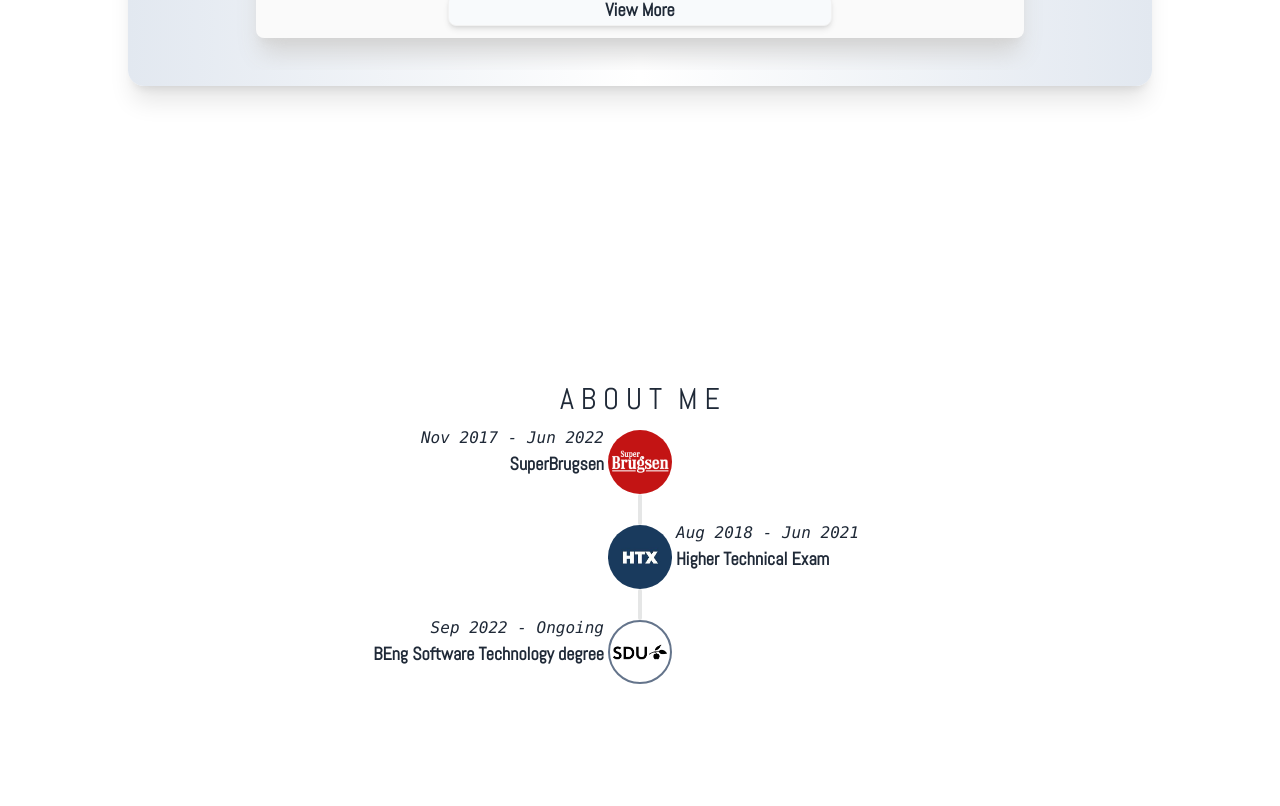
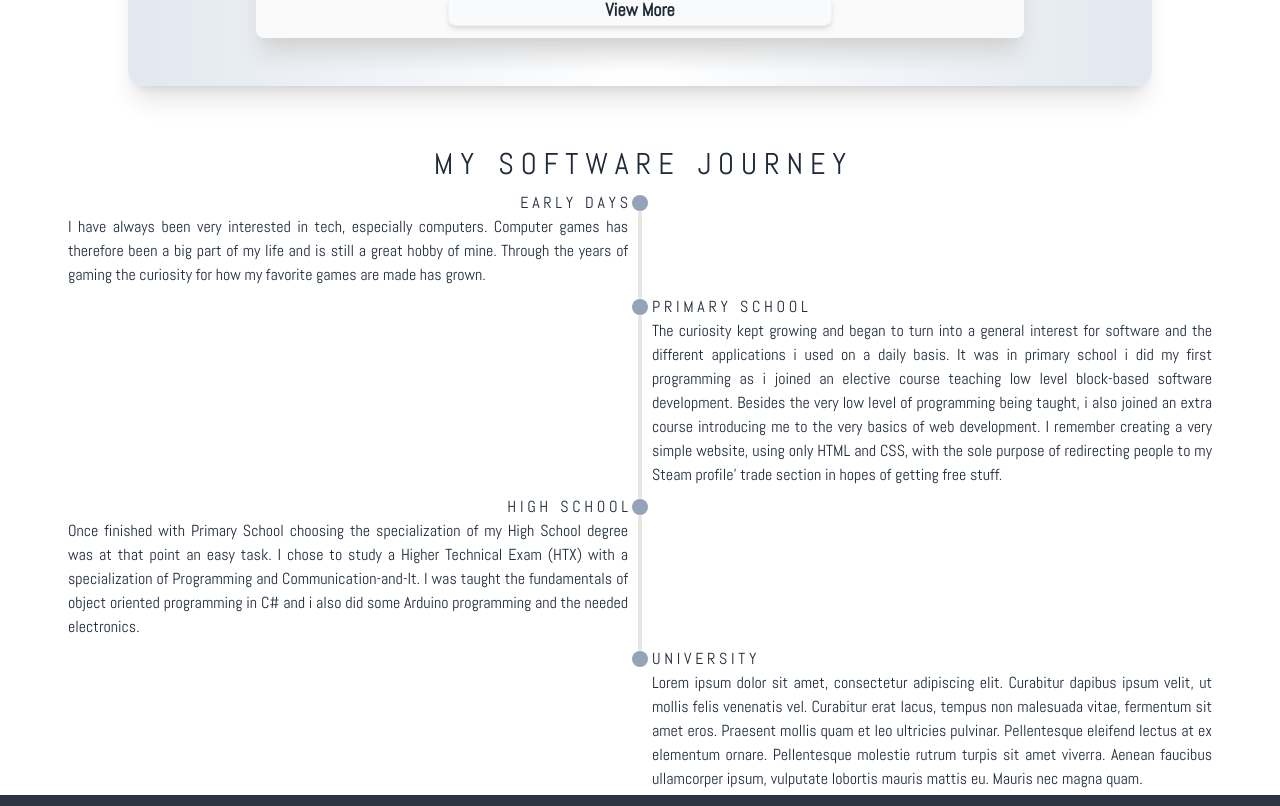
Before and after one commit to LasseGH22/CV-Projekt, an Angular app: page / in a window 1280 px wide. Shown: the part 1474-2280 px from the top of the page. Built offline with nearby package versions, Linux system fonts and the light colour scheme; a web font is replaced by a local one.

Commit message:
About section nearly done

```diff
--- a/src/app/about/about.component.html
+++ b/src/app/about/about.component.html
@@ -1,38 +1,44 @@
-<div id="about" class="font-[abel] w-full h-screen flex flex-col justify-center items-center">
-    <div class="text-center flex justify-center space-x-4 text-3xl">
-        <p>A B O U T</p>
-        <p>M E</p>
+<div id="about" class="font-[abel] w-full h-fit flex flex-col justify-center items-center">
+    <div class="text-center flex justify-center space-x-6 text-3xl">
+        <p>M Y</p>
+        <p>S O F T W A R E</p>
+        <p>J O U R N E Y</p>
     </div>
-    <div>
-        <ul class="timeline timeline-snap-icon max-md:timeline-compact timeline-vertical">
-            <li>
-                <div class="timeline-middle w-16 h-16 bg-[#c31414] flex items-center rounded-full"> <img src="assets/superbrugsen1.png" alt="SuperBrugsen" class="scale-90"> </div>
-                <div class="timeline-start md:text-end mb-10">
-                    <time class="font-mono italic">Nov 2017 - Jun 2022</time>
-                    <div class="text-lg font-black">SuperBrugsen</div>
+    <div class="w-[90%]">
+        <ul class="timeline timeline-snap-icon timeline-vertical">
+            @for (entry of TimelineEntries; track $index) {
+                <li>
+                    @if (entry.index > 0) {
+                        <hr>
+                    }
+                    <div class="timeline-middle bg-slate-400 w-4 h-4 rounded-full @if"></div>
 
-                </div>
-                <hr/>
-            </li>
-            <li>
-                <hr/>
-                <div class="timeline-middle w-16 h-16"> <img src="assets/htx.jpeg" alt="" class="rounded-full"></div>
-                <div class="timeline-end mb-10">
-                    <time class="font-mono italic">Aug 2018 - Jun 2021</time>
-                    <div class="text-lg font-black">Higher Technical Exam</div>
+                    @if (entry.index % 2 === 0) {
+                        <div class="timeline-start text-end">
+                            <div class="flex space-x-3 justify-end">
+                                @for (title of entry.title; track $index) {
+                                    <p>{{ title }}</p>
+                                }
+                            </div>
+                            <p class="text-justify"> {{ entry.description }}</p>
+                        </div>
+                    } @else {
+                        <div class="timeline-end">
+                            <div class="flex space-x-3">
+                                @for (title of entry.title; track $index) {
+                                    <p>{{ title }}</p>
+                                }
+                            </div>
+                            <p class="text-justify"> {{ entry.description }}</p>
+                        </div>
+                    }
+                    @if (entry.index < TimelineEntries.length - 1) {
+                        <hr>
+                    }
 
-                </div>
-                <hr/>
-            </li>
-            <li>
-                <hr/>
-                <div class="timeline-middle w-16 h-16 flex items-center rounded-full border-2 border-slate-500"> <img src="assets/sdu.png" alt="" class="scale-90"> </div>
-                <div class="timeline-start md:text-end mb-10">
-                    <time class="font-mono italic">Sep 2022 - Ongoing</time>
-                    <div class="text-lg font-black">BEng Software Technology degree</div>
+                </li>
+            }
 
-                </div>
-            </li>
         </ul>
     </div>
 </div>
--- a/src/app/about/about.component.ts
+++ b/src/app/about/about.component.ts
@@ -1,4 +1,7 @@
 import { Component } from '@angular/core';
+import { TimelineEntry } from '../models/timeline-entry';
+import { CommonModule } from '@angular/common';
+
 
 @Component({
   selector: 'app-about',
@@ -8,5 +11,26 @@ import { Component } from '@angular/core';
   styleUrl: './about.component.css'
 })
 export class AboutComponent {
-
+  TimelineEntries: TimelineEntry[] = [
+    {
+      index: 0,
+      title: ["E A R L Y", "D A Y S"],
+      description: "I have always been very interested in tech, especially computers. Computer games has therefore been a big part of my life and is still a great hobby of mine. Through the years of gaming the curiosity for how my favorite games are made has grown."
+    },
+    {
+      index: 1,
+      title: ["P R I M A R Y", "S C H O O L"],
+      description: "The curiosity kept growing and began to turn into a general interest for software and the different applications i used on a daily basis. It was in primary school i did my first programming as i joined an elective course teaching low level block-based software development. Besides the very low level of programming being taught, i also joined an extra course introducing me to the very basics of web development. I remember creating a very simple website, using only HTML and CSS, with the sole purpose of redirecting people to my Steam profile' trade section in hopes of getting free stuff."
+    },
+    {
+      index: 2,
+      title: ["H I G H", "S C H O O L"],
+      description: "Once finished with Primary School choosing the specialization of my High School degree was at that point an easy task. I chose to study a Higher Technical Exam (HTX) with a specialization of Programming and Communication-and-It. I was taught the fundamentals of object oriented programming in C# and i also did some Arduino programming and the needed electronics."
+    },
+    {
+      index: 3,
+      title: ["U N I V E R S I T Y"],
+      description: "Lorem ipsum dolor sit amet, consectetur adipiscing elit. Curabitur dapibus ipsum velit, ut mollis felis venenatis vel. Curabitur erat lacus, tempus non malesuada vitae, fermentum sit amet eros. Praesent mollis quam et leo ultricies pulvinar. Pellentesque eleifend lectus at ex elementum ornare. Pellentesque molestie rutrum turpis sit amet viverra. Aenean faucibus ullamcorper ipsum, vulputate lobortis mauris mattis eu. Mauris nec magna quam."
+    }
+  ]
 }
--- /dev/null
+++ b/src/app/models/timeline-entry.ts
@@ -0,0 +1,5 @@
+export interface TimelineEntry {
+    index: number;
+    title: string[];
+    description: string;
+}
```
